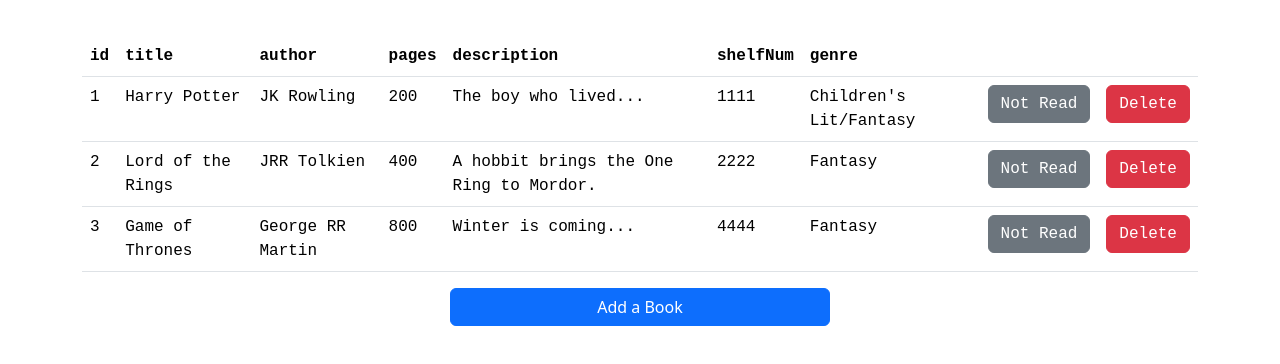
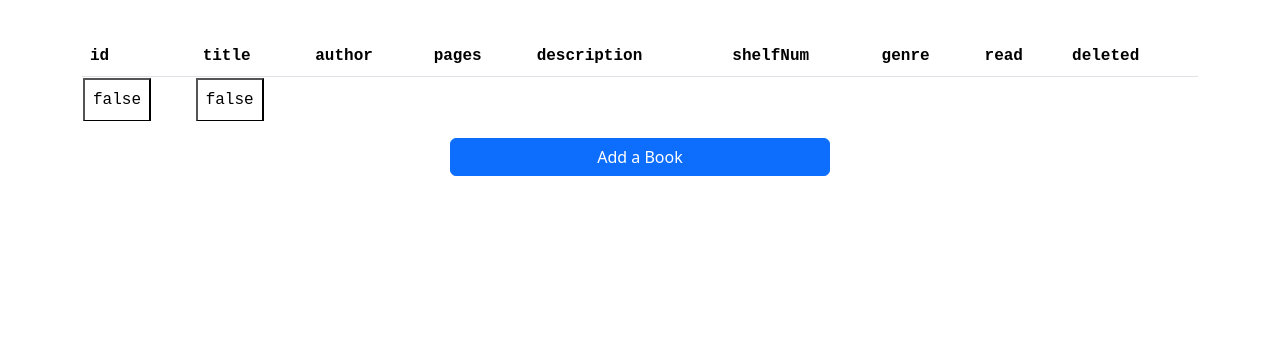
Before and after one commit to vlaugh1in/library-app, a website: page client/index.html in a window 1280 px wide. Shown: the part 58-422 px from the top of the page. Drawn offline with nearby package versions, Linux system fonts and the light colour scheme.

Commit message:
init library plus

```diff
--- a/client/index.html
+++ b/client/index.html
@@ -4,7 +4,12 @@
   <meta charset="UTF-8">
   <meta name="viewport" content="width=device-width, initial-scale=1.0">
   <title>Library</title>
+   <!--Webpage Stylesheets/Sources-->
+  <!--Jquery src-->
+  <script src="https://code.jquery.com/jquery-3.7.0.min.js"></script>
+   <!--Stylesheet-->
   <link rel="stylesheet" href="stylesheet.css">
+   <!--Bootstrap-->
   <link href="https://cdn.jsdelivr.net/npm/bootstrap@5.3.1/dist/css/bootstrap.min.css" rel="stylesheet" integrity="sha384-4bw+/aepP/YC94hEpVNVgiZdgIC5+VKNBQNGCHeKRQN+PtmoHDEXuppvnDJzQIu9" crossorigin="anonymous">
   <script src="https://cdn.jsdelivr.net/npm/bootstrap@5.3.1/dist/js/bootstrap.bundle.min.js" integrity="sha384-HwwvtgBNo3bZJJLYd8oVXjrBZt8cqVSpeBNS5n7C8IVInixGAoxmnlMuBnhbgrkm" crossorigin="anonymous"></script>
 
@@ -19,22 +24,40 @@
     <p id="update-text">
       <!--Text appears when adding book or deleting item-->
     </p>
-    <table class="table">
+
+    <div id="tableModule">
+      <table class="table" >
         <thead id="list-header">
-        <!--List Header here-->
+          <tr>
+            <script id="header-template" type="text/template">
+              {{#header}}
+                <th>{{.}}</th>
+              {{/header}}
+            </script>
+          </tr>
         </thead>
+
         <tbody id="list-body">
-        <!--List Books here-->
+          <script id="list-template" type="text/template">
+            {{#list}}
+              <td id="list">{{.}}</td>
+            {{/list}}
+            {{#listBtn}}
+              <td><button >{{.}}</button></td>
+            {{/listBtn}}
+
+          </script>
         </tbody>
       </table>
+    </div>
 
     <!--Add Book Modal Button-->
+    <div id="addBookModule">
       <div class="row justify-content-center">
-      <button type="button" class="btn btn-primary col-md-4" data-bs-toggle="modal" data-bs-target="#bookModal">
+        <button type="button" class="btn btn-primary col-md-4" data-bs-toggle="modal" data-bs-target="#bookModal" >
           Add a Book
         </button>
       </div>
-
 
       <!-- Modal -->
       <div class="modal fade" id="bookModal" tabindex="-1" aria-labelledby="modal-title" aria-hidden="true">
@@ -46,9 +69,13 @@
             </div>
             <div class="modal-body">
               <form action="" id="addBookForm">
-              <p id="error-text">
-                <!--Error Message-->
-              </p>
+                <script id="error-template" type="text/template">
+                  {{#error}}
+                    <p>{{.}}</p>
+                  {{/error}}
+                </script>
+
+
                 <label for="book-title" class="title-label">Title</label>
                 <input type="text" class="form-control mb-2" id="book-title" placeholder="Type title here...">
 
@@ -66,25 +93,23 @@
 
                 <label for="book-genre" class="form-label">Genre</label>
                 <input class="form-control" list="genreList" id="book-genre" placeholder="Type genre here...">
-              <datalist id="genreList">
-                <option value="Fantasy">
-                <option value="Horror">
-                <option value="Non-Fiction">
-                <option value="Romance">
-                <option value="Science Fiction">
-              </datalist>
+
 
             </div>
             <div class="modal-footer">
-            <button class="btn btn-primary" type="submit" >Submit</button>
+              <button class="btn btn-primary" type="submit" id="submitBookBtn">Submit</button>
             </div>
           </form>
           </div>
         </div>
       </div>
-
+      <!-- Modal -->
     </div>
 
+<!--Mustache src-->
+<script src="https://unpkg.com/mustache@latest"></script>
+ <!--Javascript src-->
+<script src="listbook.js"></script>
 </body>
-<script src="index.js"></script>
+
 </html>
--- /dev/null
+++ b/client/listbook.js
@@ -0,0 +1,55 @@
+var books = (function(){
+  let myLibrary = {
+    id: 1,
+    title:"Harry Potter",
+    author: "JK Rowling",
+    pages: 200,
+    description: "The boy who lived...",
+    shelfNum: "1111",
+    genre: "Children's Lit/Fantasy",
+    read: false,
+    deleted: false
+  };
+
+  //cache dom
+
+  //table dom
+  let $tbl =  $('#tableModule');
+  let $tr = $tbl.find('tr');
+  let $tbody = $tbl.find('tbody');
+  let headerTemp = $tbl.find('#header-template').html();
+  let listTemp = $tbl.find('#list-template').html();
+
+  //modal dom
+  let $mdl = $('#addBookModule');
+  let $submitBtn = $mdl.find('#submitBookBtn');
+  let errorTemp = $mdl.find('#error-template').html();
+
+  //bind events
+  //$submitBtn.on('click', addBook);
+  //$tbody.delegate('td.del', 'click', deletePerson);
+
+  _render();
+
+  function _render() {
+    let btnArray = [];
+    let listArray = [];
+    let obj = Object.values(myLibrary);
+
+    $tr.html(Mustache.render(headerTemp, {header: Object.keys(myLibrary)}));
+    for(let i=0; i< obj.length; i++){
+      let objVal = obj[i];
+      if (objVal === true || objVal === false){
+        btnArray.push(objVal);
+      } else {
+        listArray.push(objVal);
+      }
+    }
+
+    $tbody.html(Mustache.render(listTemp, {list: listArray}));
+    $tbody.html(Mustache.render(listTemp, {listBtn: btnArray}));
+
+  }
+
+
+})();
--- a/package.json
+++ b/package.json
@@ -1,6 +1,8 @@
 {
   "dependencies": {
     "bootstrap": "^5.3.1",
+    "jquery": "^3.7.0",
+    "mustache": "^4.2.0",
     "normalize.css": "^8.0.1"
   }
 }
```
Also changed, not shown: client/index.js (line endings or trailing spaces), 1 other file. Lines whose indentation alone changed are shown as unchanged.
